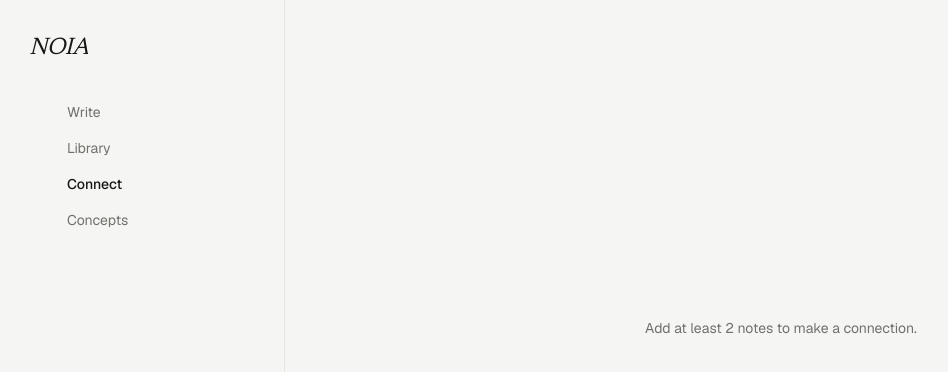
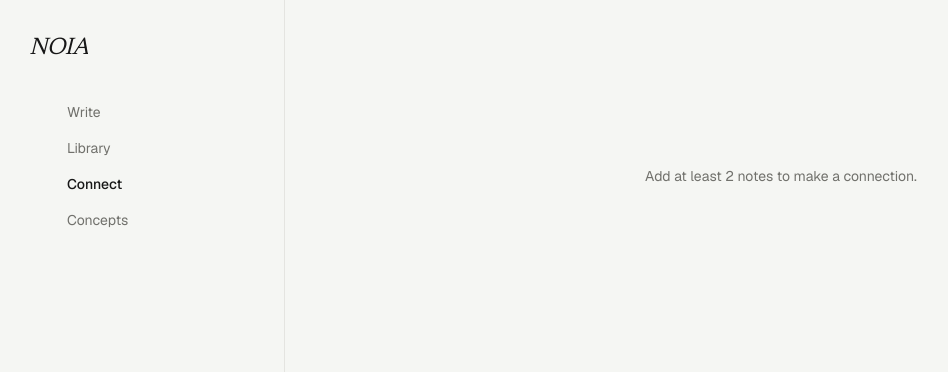
Before and after one commit to GabrielDevJourney/NOIA, a Next.js app: page / in a window 1280 px wide. Both pictures are taken after a click on the button "Connect". Shown: the top 372 px of the page, without its empty margins (3-951 px from the left). Built offline with nearby package versions, Linux system fonts and the light colour scheme; no server answers; the database is empty; some icons are missing.

Commit message:
Let Connect page own its own vertical centering

```diff
--- a/components/shell.tsx
+++ b/components/shell.tsx
@@ -28,7 +28,7 @@ export function Shell({
           </div>
         )}
         {activeTab === "connect" && (
-          <div className="mx-auto flex min-h-[70vh] max-w-3xl items-center justify-center">
+          <div className="mx-auto flex h-full max-w-3xl flex-col">
             <ConnectView cards={cards} />
           </div>
         )}
```
